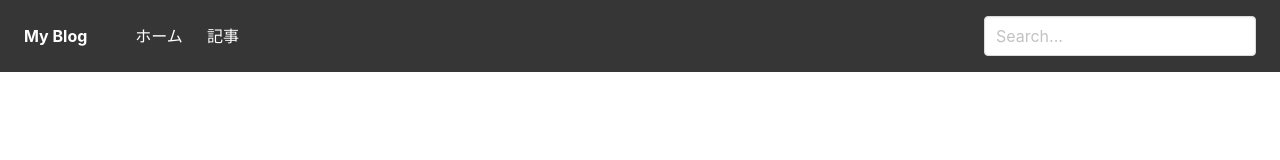
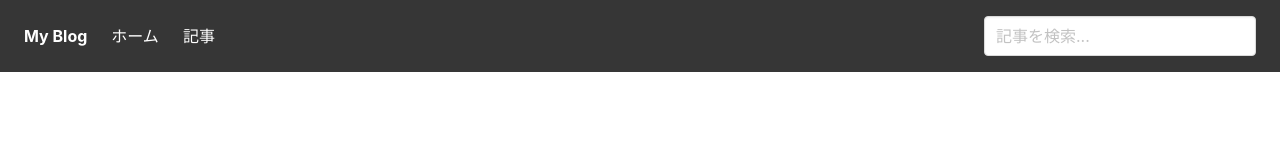
Before and after one commit to MasterHiei/my_blog, a Vue app: page /#/home in a window 1280 px wide. Shown: the top 160 px of the page. Built offline with nearby package versions, Linux system fonts and the light colour scheme.

Commit message:
Create navbar search input component

```diff
--- a/src/assets/locales/messages.json
+++ b/src/assets/locales/messages.json
@@ -3,7 +3,8 @@
     "message": {
       "navbar": {
         "home": "ホーム",
-        "articles": "記事"
+        "articles": "記事",
+        "search": "記事を検索..."
       }
     }
   },
@@ -11,7 +12,8 @@
     "message": {
       "navbar": {
         "home": "首页",
-        "articles": "文章"
+        "articles": "文章",
+        "search": "搜索博客..."
       }
     }
   }
--- /dev/null
+++ b/src/components/Navbar/BaseNavbarInput.vue
@@ -0,0 +1,23 @@
+<template>
+  <div :class="['navbar-item', hiddenClass]">
+    <div class="field">
+      <div class="control">
+        <input class="input" type="text" :placeholder="searchHint">
+      </div>
+    </div>
+  </div>
+</template>
+
+<script>
+export default {
+  props: ['hiddenClass'],
+  data () {
+    return {
+      searchHint: this.$t('message.navbar.search')
+    }
+  }
+}
+</script>
+
+<style lang="stylus" rel="stylesheet/stylus">
+</style>
--- a/src/components/Navbar/TheNavbar.vue
+++ b/src/components/Navbar/TheNavbar.vue
@@ -4,15 +4,7 @@
       <a class="navbar-item" role="button" @click="transTo('/home')">
         <strong>My Blog</strong>
       </a>
-      <div class="navbar-item">
-        <div class="navbar-item is-hidden-desktop">
-          <div class="field">
-            <div class="control">
-              <input class="input" type="text" placeholder="Search...">
-            </div>
-          </div>
-        </div>
-      </div>
+      <BaseNavbarInput hiddenClass="is-hidden-desktop"/>
 
       <a id="navbarBurger" :class="['navbar-burger burger is-hidden-desktop', { 'is-active': isActive }]" role="button"
       aria-label="menu" aria-expanded="false" @click="onClick">
@@ -28,19 +20,15 @@
         <a role="button" class="navbar-item" @click="transTo('/articles')">{{ $t("message.navbar.articles") }}</a>
       </div>
       <div class="navbar-end">
-        <div class="navbar-item is-hidden-touch">
-          <div class="field">
-            <div class="control">
-              <input class="input" type="text" placeholder="Search...">
-            </div>
-          </div>
-        </div>
+      <BaseNavbarInput hiddenClass="is-hidden-touch"/>
       </div>
     </div>
   </nav>
 </template>
 
 <script>
+import BaseNavbarInput from './BaseNavbarInput'
+
 export default {
   data () {
     return {
@@ -55,6 +43,9 @@ export default {
       this.isActive = false
       this.$router.replace(path)
     }
+  },
+  components: {
+    BaseNavbarInput
   }
 }
 </script>
```
